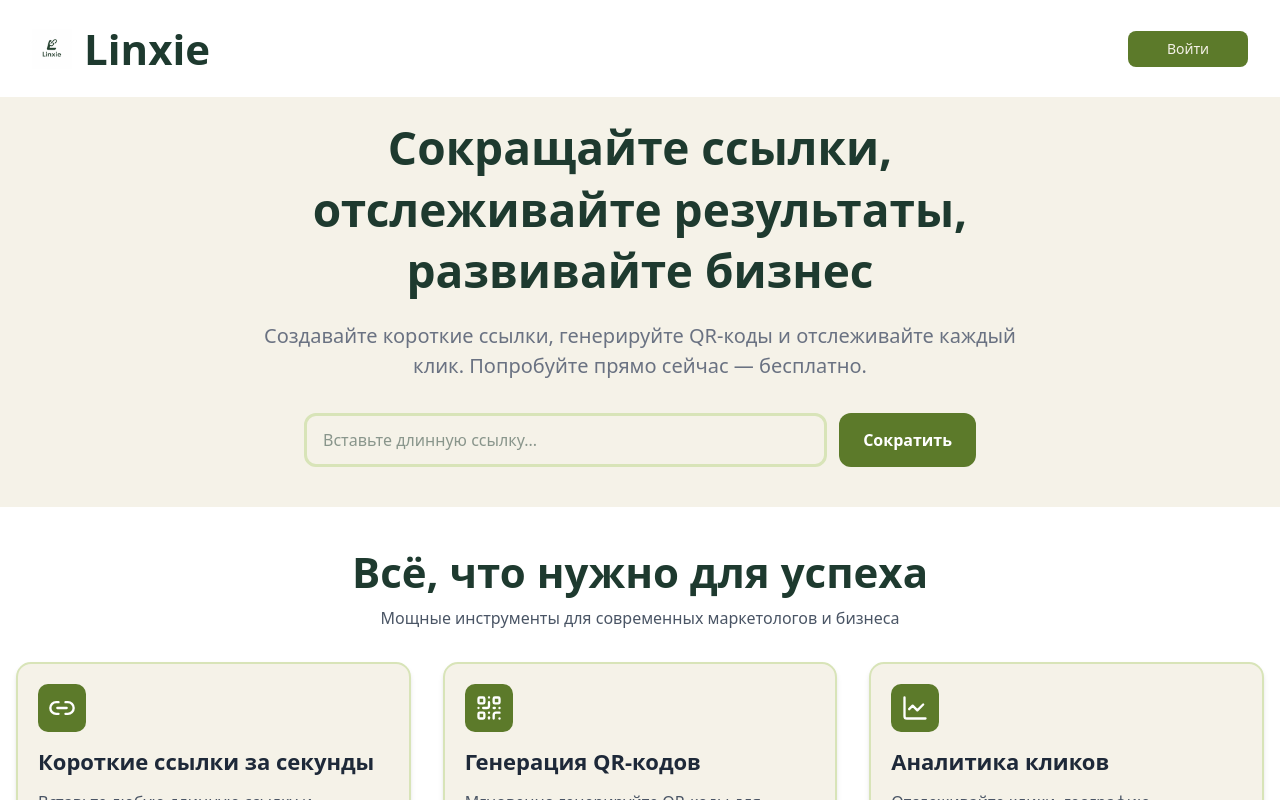
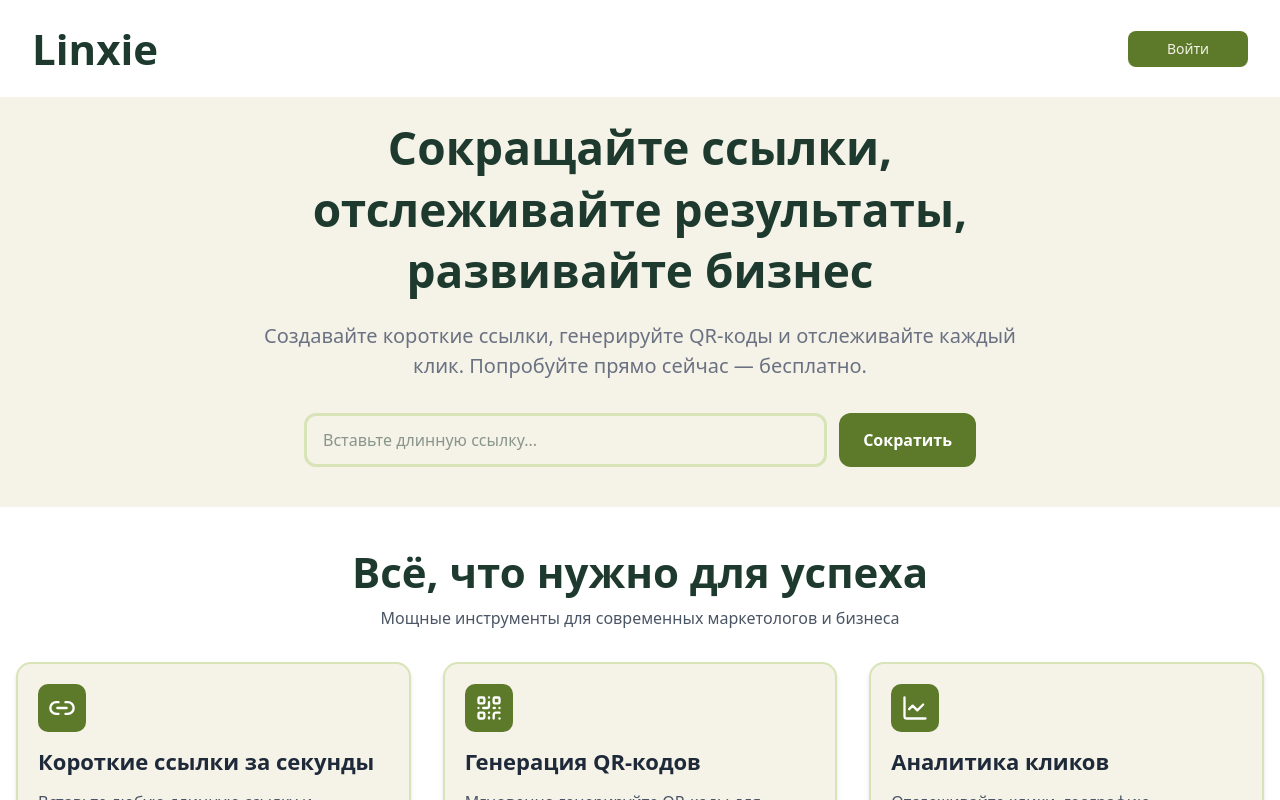
Before and after one commit to SpiritSocks/URL-Shortener-SaaS, a React (Vite) app in the folder frontend/: page / in a window 1280 px wide. Shown: the top 800 px of the page. Built offline with nearby package versions, Linux system fonts and the light colour scheme.

Commit message:
Removed unnecessary logos

```diff
--- a/frontend/src/app/App.tsx
+++ b/frontend/src/app/App.tsx
@@ -65,7 +65,6 @@ const App = () => {
     <>
     <header className="w-full bg-white flex flex-wrap items-center justify-between py-3 px-4 md:py-4 md:px-8">
       <div className="flex items-center gap-3">
-        <img src="/logo.png" alt="Linxie" className="w-8 h-8 sm:w-10 sm:h-10 object-contain" />
         <h1 className="font-bold text-lg md:text-[42px] text-foreground">Linxie</h1>
       </div>
 
--- a/frontend/src/pages/LoginRegistrationPage/LoginRegistrationPage.tsx
+++ b/frontend/src/pages/LoginRegistrationPage/LoginRegistrationPage.tsx
@@ -139,12 +139,6 @@ const LoginRegistrationPage = () => {
 
         <div className="relative flex flex-col justify-center items-center text-center h-full px-12 w-full">
           <div className="flex items-center gap-3 mb-8">
-            <div className="w-8 h-8 bg-white/15 rounded-lg flex items-center justify-center">
-              <svg width="16" height="16" viewBox="0 0 24 24" fill="none" stroke="white" strokeWidth="2">
-                <path d="M10 13a5 5 0 0 0 7.54.54l3-3a5 5 0 0 0-7.07-7.07l-1.72 1.71"/>
-                <path d="M14 11a5 5 0 0 0-7.54-.54l-3 3a5 5 0 0 0 7.07 7.07l1.71-1.71"/>
-              </svg>
-            </div>
             <span className="text-white text-xl font-medium">Linxie</span>
           </div>
           <h1 className="text-white text-4xl font-medium leading-snug mb-3">
--- a/frontend/src/shared/components/Header/Header.tsx
+++ b/frontend/src/shared/components/Header/Header.tsx
@@ -26,7 +26,6 @@ const Header = ({ activeMenu, onMenuClick }: HeaderProps) => {
     <header className="w-full bg-[var(--color-navbar)]">
       <div className="mx-auto max-w-6xl px-4 sm:px-6 py-4 flex flex-col gap-4 md:flex-row md:items-center md:justify-between">
         <div className="flex items-center gap-3 sm:gap-5 min-w-0">
-          <img src="/logo.png" alt="Linxie" className="w-8 h-8 sm:w-10 sm:h-10 object-contain brightness-0 invert" />
           <div className="min-w-0">
             <h1 className="font-bold text-white text-2xl sm:text-3xl lg:text-[42px] leading-tight">
               Linxie
```
